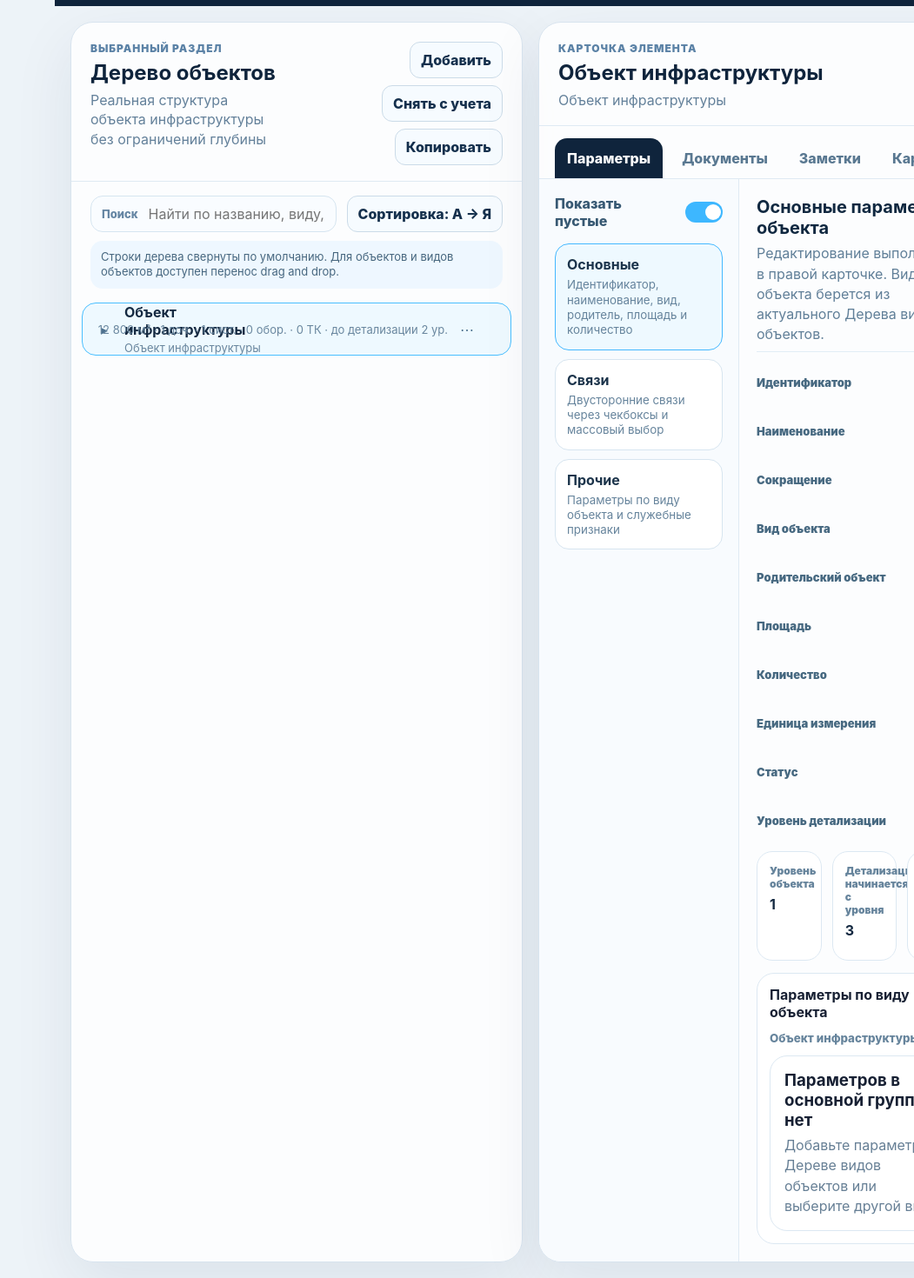
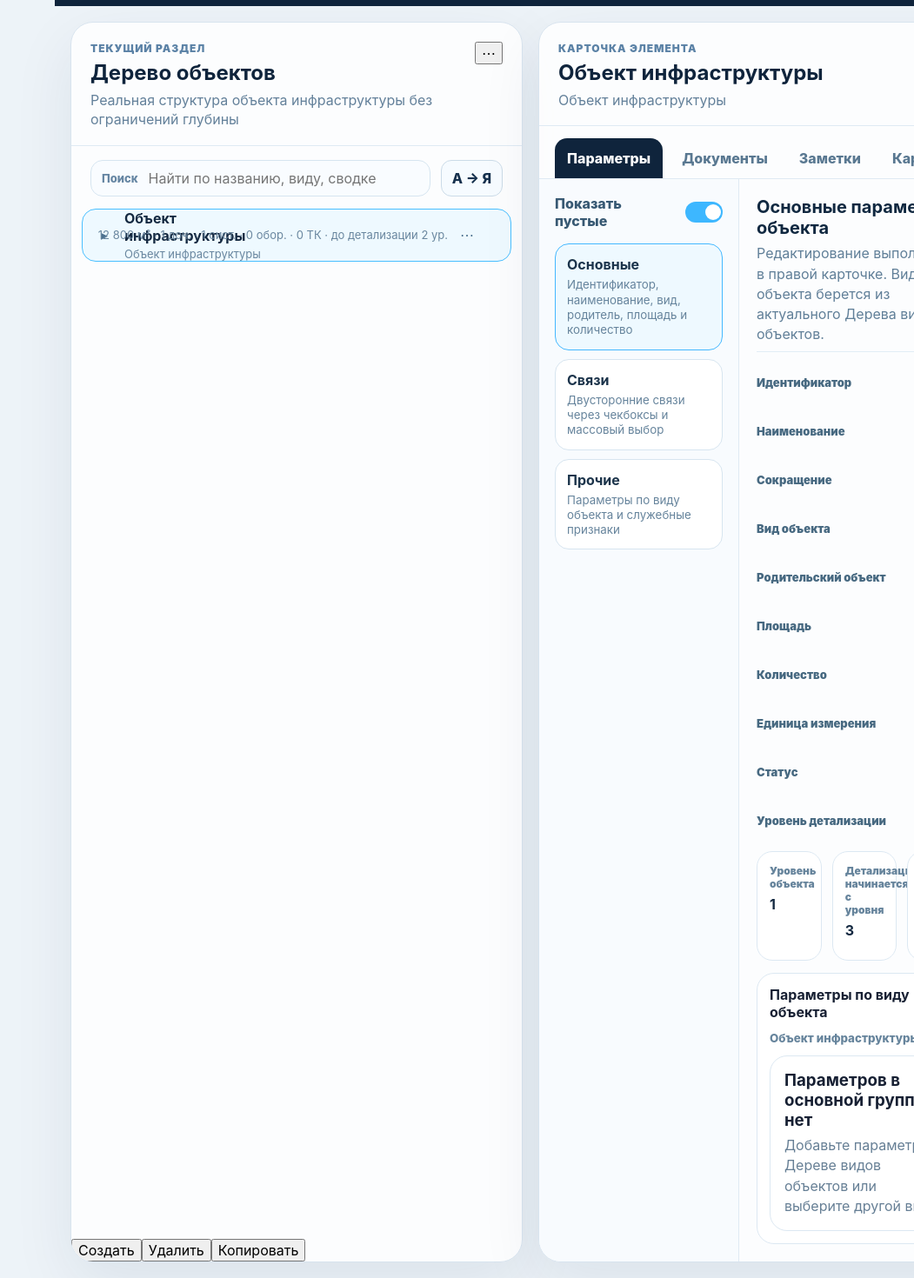
Before and after one commit to RozkvasA/nsi-test, a React (Vite) app: page / in a window 1280 px wide. Shown: the part 473-1943 px from the top of the page at 87% size, without its empty margins (229-1280 px from the left). Built offline with nearby package versions, Linux system fonts and the light colour scheme.

Commit message:
Align tree panel with reference actions

```diff
--- a/src/components/tree/NsiTree.tsx
+++ b/src/components/tree/NsiTree.tsx
@@ -66,53 +66,51 @@ export function NsiTree({
   onCancelMove,
 }: NsiTreeProps) {
   const [isHeaderAddOpen, setIsHeaderAddOpen] = useState(false);
+  const [isPanelMenuOpen, setIsPanelMenuOpen] = useState(false);
+  const allNodes = Array.from(childrenByParentId.values()).flat();
+  const selectedNode = allNodes.find((node) => node.entityKind === selectedRef.kind && node.id === selectedRef.id);
   const selectedObjectId = selectedRef.kind === 'object' ? selectedRef.id : null;
-  const canHeaderAdd = activeSectionId === 'objects';
+  const canCreateFromPanel = activeSectionId === 'objects' || activeSectionId === 'objectTypes';
+  const canUseSelectedActions = selectedNode?.entityKind === 'object' || selectedNode?.entityKind === 'objectType';
+
+  const runCreate = () => {
+    if (activeSectionId === 'objects') {
+      onCreate(selectedObjectId ? 'childObject' : 'rootObject', selectedObjectId);
+      return;
+    }
+    if (activeSectionId === 'objectTypes' && selectedNode) onTreeAction(selectedNode, 'add');
+  };
+
+  const runSelectedAction = (actionId: TreeActionId) => {
+    if (!selectedNode || !canUseSelectedActions) return;
+    onTreeAction(selectedNode, actionId);
+  };
 
   return (
     <section className="tree-panel">
       <header className="panel-header">
         <div>
-          <p className="eyebrow">Выбранный раздел</p>
+          <p className="eyebrow">Текущий раздел</p>
           <h2>{activeSection.title}</h2>
           <span>{activeSection.description}</span>
         </div>
-        <div className="header-actions">
-          <div className="action-dropdown-wrap">
-            <button type="button" onClick={() => setIsHeaderAddOpen((value) => !value)} disabled={!canHeaderAdd}>
-              Добавить
-            </button>
-            {isHeaderAddOpen && canHeaderAdd ? (
-              <div className="action-menu add-menu">
-                {headerCreateOptions.map((option) => (
-                  <button
-                    key={option.id}
-                    type="button"
-                    onClick={() => {
-                      onCreate(option.id, option.id === 'rootObject' ? null : selectedObjectId);
-                      setIsHeaderAddOpen(false);
-                    }}
-                  >
-                    {option.label}
-                  </button>
-                ))}
-              </div>
-            ) : null}
-          </div>
-          <button
-            type="button"
-            onClick={() => selectedObjectId && onTreeAction({ id: selectedObjectId, parentId: null, entityKind: 'object', title: '', subtitle: '', summary: '' }, 'retire')}
-            disabled={activeSectionId !== 'objects' || !selectedObjectId}
-          >
-            Снять с учета
+        <div className="panel-action-menu">
+          <button type="button" className="compact-action-button" onClick={() => setIsPanelMenuOpen((value) => !value)} aria-label="Действия дерева">
+            ⋯
           </button>
-          <button
-            type="button"
-            onClick={() => selectedObjectId && onTreeAction({ id: selectedObjectId, parentId: null, entityKind: 'object', title: '', subtitle: '', summary: '' }, 'copy')}
-            disabled={activeSectionId !== 'objects' || !selectedObjectId}
-          >
-            Копировать
-          </button>
+          {isPanelMenuOpen ? (
+            <div className="action-menu panel-menu">
+              <button type="button" disabled={!canCreateFromPanel} onClick={() => { runCreate(); setIsPanelMenuOpen(false); }}>
+                Создать
+              </button>
+              <button type="button" disabled={!canUseSelectedActions} onClick={() => { runSelectedAction('retire'); setIsPanelMenuOpen(false); }}>
+                Удалить
+              </button>
+              <button type="button" disabled={!canUseSelectedActions} onClick={() => { runSelectedAction('copy'); setIsPanelMenuOpen(false); }}>
+                Копировать
+              </button>
+            </div>
+          ) : null}
         </div>
       </header>
 
@@ -122,20 +120,16 @@ export function NsiTree({
           <input value={searchQuery} onChange={(event) => onSetSearchQuery(event.target.value)} placeholder="Найти по названию, виду, сводке" />
         </label>
         <button type="button" className="ghost-button" onClick={onToggleSort}>
-          Сортировка: {sortAscending ? 'А → Я' : 'Я → А'}
+          {sortAscending ? 'А → Я' : 'Я → А'}
         </button>
       </div>
 
       {pendingMoveRef ? (
         <div className="tree-hint move-mode-hint">
           Выбран режим переноса. Нажмите Перенести сюда на нужной строке или перетащите строку мышкой.
-          <button type="button" onClick={onCancelMove}>
-            Отмена
-          </button>
+          <button type="button" onClick={onCancelMove}>Отмена</button>
         </div>
-      ) : (
-        <div className="tree-hint">Строки дерева свернуты по умолчанию. Для объектов и видов объектов доступен перенос drag and drop.</div>
-      )}
+      ) : null}
 
       <div className="tree-list" role="tree">
         {(childrenByParentId.get(null) ?? []).map((node) => (
@@ -158,6 +152,12 @@ export function NsiTree({
           />
         ))}
       </div>
+
+      <footer className="tree-footer-actions">
+        <button type="button" onClick={runCreate} disabled={!canCreateFromPanel}>Создать</button>
+        <button type="button" className="danger-lite" onClick={() => runSelectedAction('retire')} disabled={!canUseSelectedActions}>Удалить</button>
+        <button type="button" onClick={() => runSelectedAction('copy')} disabled={!canUseSelectedActions}>Копировать</button>
+      </footer>
     </section>
   );
 }
@@ -206,7 +206,7 @@ function TreeBranch({
   const isMoveTarget = canUseActions && pendingMoveRef && pendingMoveRef.kind === node.entityKind && pendingMoveRef.id !== node.id;
 
   return (
-    <div className="tree-branch">
+    <div className="tree-branch" style={{ '--tree-depth': depth } as React.CSSProperties}>
       <div
         className={isSelected ? 'tree-row selected' : 'tree-row'}
         role="treeitem"
@@ -235,30 +235,9 @@ function TreeBranch({
         </div>
         <div className="tree-summary">{node.summary}</div>
         {node.warning ? <span className="warning-pill">{node.warning}</span> : null}
-        {isMoveTarget ? (
-          <button
-            type="button"
-            className="move-target-button"
-            onClick={(event) => {
-              event.stopPropagation();
-              onMoveToNode(node);
-            }}
-          >
-            Перенести сюда
-          </button>
-        ) : null}
+        {isMoveTarget ? <button type="button" className="move-target-button" onClick={(event) => { event.stopPropagation(); onMoveToNode(node); }}>Перенести сюда</button> : null}
         <div className="row-menu-wrap">
-          <button
-            type="button"
-            className="row-menu"
-            onClick={(event) => {
-              event.stopPropagation();
-              setIsActionMenuOpen((value) => !value);
-              setIsAddMenuOpen(false);
-            }}
-          >
-            ⋯
-          </button>
+          <button type="button" className="row-menu" onClick={(event) => { event.stopPropagation(); setIsActionMenuOpen((value) => !value); setIsAddMenuOpen(false); }}>⋯</button>
           {isActionMenuOpen ? (
             <div className="action-menu row-action-menu" onClick={(event) => event.stopPropagation()}>
               {actionOptions.map((option) => {
@@ -285,15 +264,7 @@ function TreeBranch({
               {isAddMenuOpen && isObjectActionNode ? (
                 <div className="add-submenu">
                   {rowCreateOptions.map((option) => (
-                    <button
-                      key={option.id}
-                      type="button"
-                      onClick={() => {
-                        onCreate(option.id, node.id);
-                        setIsActionMenuOpen(false);
-                        setIsAddMenuOpen(false);
-                      }}
-                    >
+                    <button key={option.id} type="button" onClick={() => { onCreate(option.id, node.id); setIsActionMenuOpen(false); setIsAddMenuOpen(false); }}>
                       {option.label}
                     </button>
                   ))}
```
